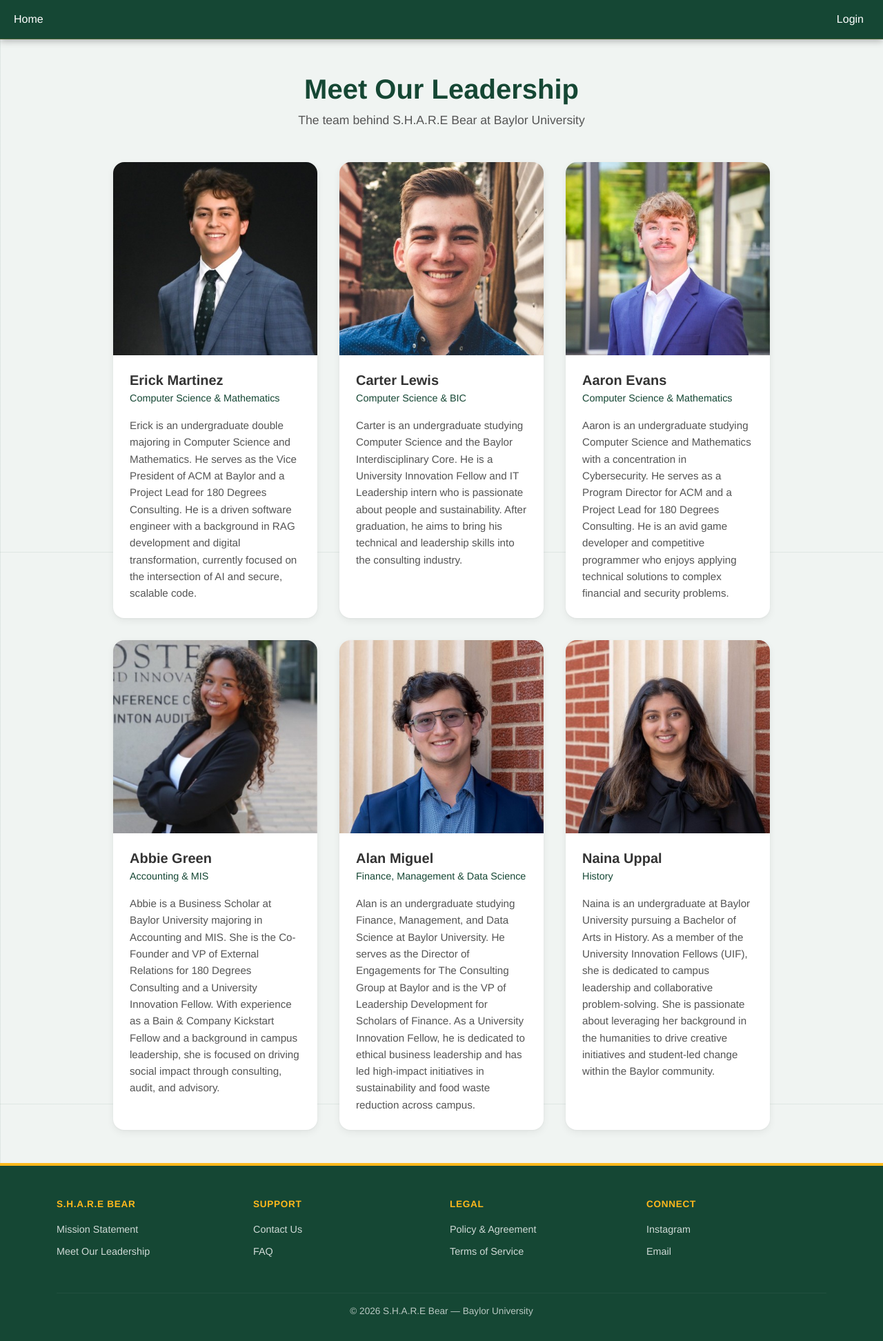
After one commit to aaron-d-e/bu-marketplace, a Django app: page /leadership/ in a window 1280 px wide. The commit adds this page. Shown: the whole page at 69% size. Run offline with Django 5.2, Linux system fonts and the light colour scheme; parts of the project's set-up code (start-up, migrations or seed data) failed here and were passed over.

Commit message:
leadership page

```diff
--- a/market_app/static/css/app.css
+++ b/market_app/static/css/app.css
@@ -1414,3 +1414,248 @@ body {
     width: 100%;
   }
 }
+
+/* ===== STATIC PAGES (Mission, Policy, Terms) ===== */
+
+.static-page {
+  max-width: 800px;
+  margin: 3rem auto;
+  padding: 0 1.5rem;
+}
+
+.static-page .page-title {
+  font-size: 2.5rem;
+  font-weight: 700;
+  color: var(--bu-green);
+  margin-bottom: 2rem;
+  text-align: center;
+}
+
+[data-theme="dark"] .static-page .page-title {
+  color: var(--bu-gold);
+}
+
+.static-page .content-card {
+  background: var(--card-bg);
+  border-radius: 16px;
+  padding: 2.5rem;
+  box-shadow:
+    0 1px 3px rgba(0, 0, 0, 0.04),
+    0 4px 12px rgba(0, 0, 0, 0.06);
+}
+
+[data-theme="dark"] .static-page .content-card {
+  background: rgba(40, 50, 45, 0.6);
+}
+
+.static-page .last-updated {
+  color: var(--text-secondary);
+  font-size: 0.9rem;
+  font-style: italic;
+  margin-bottom: 2rem;
+}
+
+.static-page .lead {
+  font-size: 1.15rem;
+  line-height: 1.8;
+  color: var(--text-primary);
+  margin-bottom: 2rem;
+}
+
+.static-page h2 {
+  font-size: 1.4rem;
+  font-weight: 600;
+  color: var(--bu-green);
+  margin-top: 2rem;
+  margin-bottom: 1rem;
+}
+
+[data-theme="dark"] .static-page h2 {
+  color: var(--bu-gold);
+}
+
+.static-page h3 {
+  font-size: 1.2rem;
+  font-weight: 600;
+  color: var(--text-primary);
+  margin-top: 1.5rem;
+  margin-bottom: 0.75rem;
+}
+
+.static-page p {
+  color: var(--text-primary);
+  line-height: 1.7;
+  margin-bottom: 1rem;
+}
+
+.static-page ul {
+  color: var(--text-primary);
+  line-height: 1.7;
+  margin-bottom: 1rem;
+  padding-left: 1.5rem;
+}
+
+.static-page ul li {
+  margin-bottom: 0.5rem;
+}
+
+.static-page .values-list {
+  list-style: none;
+  padding-left: 0;
+}
+
+.static-page .values-list li {
+  padding: 0.75rem 0;
+  border-bottom: 1px solid rgba(0, 0, 0, 0.06);
+}
+
+[data-theme="dark"] .static-page .values-list li {
+  border-bottom-color: rgba(255, 255, 255, 0.06);
+}
+
+.static-page .contact-box,
+.static-page .agreement-box {
+  background: rgba(21, 71, 52, 0.05);
+  border-left: 4px solid var(--bu-green);
+  padding: 1.25rem 1.5rem;
+  margin-top: 2rem;
+  border-radius: 0 8px 8px 0;
+}
+
+[data-theme="dark"] .static-page .contact-box,
+[data-theme="dark"] .static-page .agreement-box {
+  background: rgba(255, 184, 28, 0.08);
+  border-left-color: var(--bu-gold);
+}
+
+.static-page .contact-box h3,
+.static-page .agreement-box h3 {
+  margin-top: 0;
+}
+
+.static-page a {
+  color: var(--bu-green);
+  text-decoration: underline;
+}
+
+[data-theme="dark"] .static-page a {
+  color: var(--bu-gold);
+}
+
+/* ===== LEADERSHIP PAGE ===== */
+
+.leadership-page {
+  max-width: 1000px;
+  margin: 3rem auto;
+  padding: 0 1.5rem;
+}
+
+.leadership-page .page-title {
+  font-size: 2.5rem;
+  font-weight: 700;
+  color: var(--bu-green);
+  margin-bottom: 0.5rem;
+  text-align: center;
+}
+
+[data-theme="dark"] .leadership-page .page-title {
+  color: var(--bu-gold);
+}
+
+.leadership-page .page-subtitle {
+  text-align: center;
+  color: var(--text-secondary);
+  font-size: 1.1rem;
+  margin-bottom: 3rem;
+}
+
+.team-grid {
+  display: grid;
+  grid-template-columns: repeat(auto-fill, minmax(280px, 1fr));
+  gap: 2rem;
+}
+
+.team-card {
+  background: var(--card-bg);
+  border-radius: 16px;
+  overflow: hidden;
+  box-shadow:
+    0 1px 3px rgba(0, 0, 0, 0.04),
+    0 4px 12px rgba(0, 0, 0, 0.06);
+  transition: transform 0.2s ease, box-shadow 0.2s ease;
+}
+
+.team-card:hover {
+  transform: translateY(-4px);
+  box-shadow:
+    0 4px 6px rgba(0, 0, 0, 0.06),
+    0 10px 20px rgba(0, 0, 0, 0.1);
+}
+
+[data-theme="dark"] .team-card {
+  background: rgba(40, 50, 45, 0.6);
+}
+
+.team-photo-placeholder {
+  width: 100%;
+  height: 280px;
+  display: flex;
+  align-items: center;
+  justify-content: center;
+  background: linear-gradient(135deg, var(--bu-green) 0%, #1a5a42 100%);
+}
+
+[data-theme="dark"] .team-photo-placeholder {
+  background: linear-gradient(135deg, #1a3d30 0%, #0d2e22 100%);
+}
+
+.team-photo {
+  width: 100%;
+  height: 100%;
+  object-fit: cover;
+}
+
+.team-initials {
+  font-size: 4rem;
+  font-weight: 700;
+  color: var(--bu-gold);
+}
+
+.team-info {
+  padding: 1.5rem;
+}
+
+.team-name {
+  font-size: 1.25rem;
+  font-weight: 600;
+  color: var(--text-primary);
+  margin: 0 0 0.25rem;
+}
+
+.team-role {
+  font-size: 0.9rem;
+  color: var(--bu-green);
+  font-weight: 500;
+  margin: 0 0 1rem;
+}
+
+[data-theme="dark"] .team-role {
+  color: var(--bu-gold);
+}
+
+.team-bio {
+  font-size: 0.95rem;
+  color: var(--text-secondary);
+  line-height: 1.6;
+  margin: 0;
+}
+
+@media (max-width: 576px) {
+  .leadership-page .page-title {
+    font-size: 2rem;
+  }
+
+  .team-grid {
+    grid-template-columns: 1fr;
+  }
+}
--- a/market_app/templates/main/base.html
+++ b/market_app/templates/main/base.html
@@ -72,8 +72,8 @@
         <div class="col-md-3 col-6 mb-3">
           <h6>S.H.A.R.E Bear</h6>
           <ul class="list-unstyled">
-            <li><a href="#">Mission Statement</a></li>
-            <li><a href="#">Meet Our Leadership</a></li>
+            <li><a href="{% url 'mission' %}">Mission Statement</a></li>
+            <li><a href="{% url 'leadership' %}">Meet Our Leadership</a></li>
           </ul>
         </div>
         <div class="col-md-3 col-6 mb-3">
@@ -86,8 +86,8 @@
         <div class="col-md-3 col-6 mb-3">
           <h6>Legal</h6>
           <ul class="list-unstyled">
-            <li><a href="#">Policy & Agreement</a></li>
-            <li><a href="#">Terms of Service</a></li>
+            <li><a href="{% url 'policy' %}">Policy & Agreement</a></li>
+            <li><a href="{% url 'terms' %}">Terms of Service</a></li>
           </ul>
         </div>
         <div class="col-md-3 col-6 mb-3">
--- /dev/null
+++ b/market_app/templates/main/leadership.html
@@ -0,0 +1,97 @@
+{% extends 'main/base.html' %}
+{% load static %}
+
+{% block title %}Meet Our Leadership{% endblock %}
+
+{% block content %}
+<div class="leadership-page">
+  <h1 class="page-title">Meet Our Leadership</h1>
+  <p class="page-subtitle">The team behind S.H.A.R.E Bear at Baylor University</p>
+
+  <div class="team-grid">
+    <!-- Erick Martinez -->
+    <div class="team-card">
+      <div class="team-photo-placeholder">
+        <img src="{% static 'images/team/emartinez.jpeg' %}" alt="Erick Martinez" class="team-photo">
+      </div>
+      <div class="team-info">
+        <h3 class="team-name">Erick Martinez</h3>
+        <p class="team-role">Computer Science & Mathematics</p>
+        <p class="team-bio">
+          Erick is an undergraduate double majoring in Computer Science and Mathematics. He serves as the Vice President of ACM at Baylor and a Project Lead for 180 Degrees Consulting. He is a driven software engineer with a background in RAG development and digital transformation, currently focused on the intersection of AI and secure, scalable code.
+        </p>
+      </div>
+    </div>
+
+    <!-- Carter Lewis -->
+    <div class="team-card">
+      <div class="team-photo-placeholder">
+        <img src="{% static 'images/team/clewis.jpeg' %}" alt="Carter Lewis" class="team-photo">
+      </div>
+      <div class="team-info">
+        <h3 class="team-name">Carter Lewis</h3>
+        <p class="team-role">Computer Science & BIC</p>
+        <p class="team-bio">
+          Carter is an undergraduate studying Computer Science and the Baylor Interdisciplinary Core. He is a University Innovation Fellow and IT Leadership intern who is passionate about people and sustainability. After graduation, he aims to bring his technical and leadership skills into the consulting industry.
+        </p>
+      </div>
+    </div>
+
+    <!-- Aaron Evans -->
+    <div class="team-card">
+      <div class="team-photo-placeholder">
+        <img src="{% static 'images/team/aevans.jpeg' %}" alt="Aaron Evans" class="team-photo">
+      </div>
+      <div class="team-info">
+        <h3 class="team-name">Aaron Evans</h3>
+        <p class="team-role">Computer Science & Mathematics</p>
+        <p class="team-bio">
+          Aaron is an undergraduate studying Computer Science and Mathematics with a concentration in Cybersecurity. He serves as a Program Director for ACM and a Project Lead for 180 Degrees Consulting. He is an avid game developer and competitive programmer who enjoys applying technical solutions to complex financial and security problems.
+        </p>
+      </div>
+    </div>
+
+    <!-- Abbie Green -->
+    <div class="team-card">
+      <div class="team-photo-placeholder">
+        <img src="{% static 'images/team/agreen.jpeg' %}" alt="Abbie Green" class="team-photo">
+      </div>
+      <div class="team-info">
+        <h3 class="team-name">Abbie Green</h3>
+        <p class="team-role">Accounting & MIS</p>
+        <p class="team-bio">
+          Abbie is a Business Scholar at Baylor University majoring in Accounting and MIS. She is the Co-Founder and VP of External Relations for 180 Degrees Consulting and a University Innovation Fellow. With experience as a Bain & Company Kickstart Fellow and a background in campus leadership, she is focused on driving social impact through consulting, audit, and advisory.
+        </p>
+      </div>
+    </div>
+
+    <!-- Alan Miguel -->
+    <div class="team-card">
+      <div class="team-photo-placeholder">
+        <img src="{% static 'images/team/amiguel.jpeg' %}" alt="Alan Miguel" class="team-photo">
+      </div>
+      <div class="team-info">
+        <h3 class="team-name">Alan Miguel</h3>
+        <p class="team-role">Finance, Management & Data Science</p>
+        <p class="team-bio">
+          Alan is an undergraduate studying Finance, Management, and Data Science at Baylor University. He serves as the Director of Engagements for The Consulting Group at Baylor and is the VP of Leadership Development for Scholars of Finance. As a University Innovation Fellow, he is dedicated to ethical business leadership and has led high-impact initiatives in sustainability and food waste reduction across campus.
+        </p>
+      </div>
+    </div>
+
+    <!-- Naina Uppal -->
+    <div class="team-card">
+      <div class="team-photo-placeholder">
+        <img src="{% static 'images/team/nuppal.jpeg' %}" alt="Naina Uppal" class="team-photo">
+      </div>
+      <div class="team-info">
+        <h3 class="team-name">Naina Uppal</h3>
+        <p class="team-role">History</p>
+        <p class="team-bio">
+          Naina is an undergraduate at Baylor University pursuing a Bachelor of Arts in History. As a member of the University Innovation Fellows (UIF), she is dedicated to campus leadership and collaborative problem-solving. She is passionate about leveraging her background in the humanities to drive creative initiatives and student-led change within the Baylor community.
+        </p>
+      </div>
+    </div>
+  </div>
+</div>
+{% endblock %}
--- a/market_app/urls.py
+++ b/market_app/urls.py
@@ -9,4 +9,8 @@ urlpatterns = [
     path('products/', views.products, name='products'),
     path('create_product/', views.create_product, name='create_product'),
     path('settings/', views.settings_view, name='settings'),
+    path('leadership/', views.leadership, name='leadership'),
+    path('mission/', views.mission, name='mission'),
+    path('policy/', views.policy, name='policy'),
+    path('terms/', views.terms, name='terms'),
 ]
--- a/market_app/views.py
+++ b/market_app/views.py
@@ -94,3 +94,19 @@ def settings_view(request):
         'form': form,
         'profile': user_profile,
     })
+
+
+def leadership(request):
+    return render(request, 'main/leadership.html')
+
+
+def mission(request):
+    return render(request, 'main/mission.html')
+
+
+def policy(request):
+    return render(request, 'main/policy.html')
+
+
+def terms(request):
+    return render(request, 'main/terms.html')
```
Also changed, not shown: market_app/templates/main/mission.html (added, +43 -0 lines), market_app/templates/main/policy.html (added, +85 -0 lines), market_app/templates/main/terms.html (added, +118 -0 lines), market_app/static/images/team/aevans.jpeg (added), market_app/static/images/team/agreen.jpeg (added), market_app/static/images/team/amiguel.jpeg (added), market_app/static/images/team/clewis.jpeg (added), market_app/static/images/team/emartinez.jpeg (added), market_app/static/images/team/nuppal.jpeg (added).
